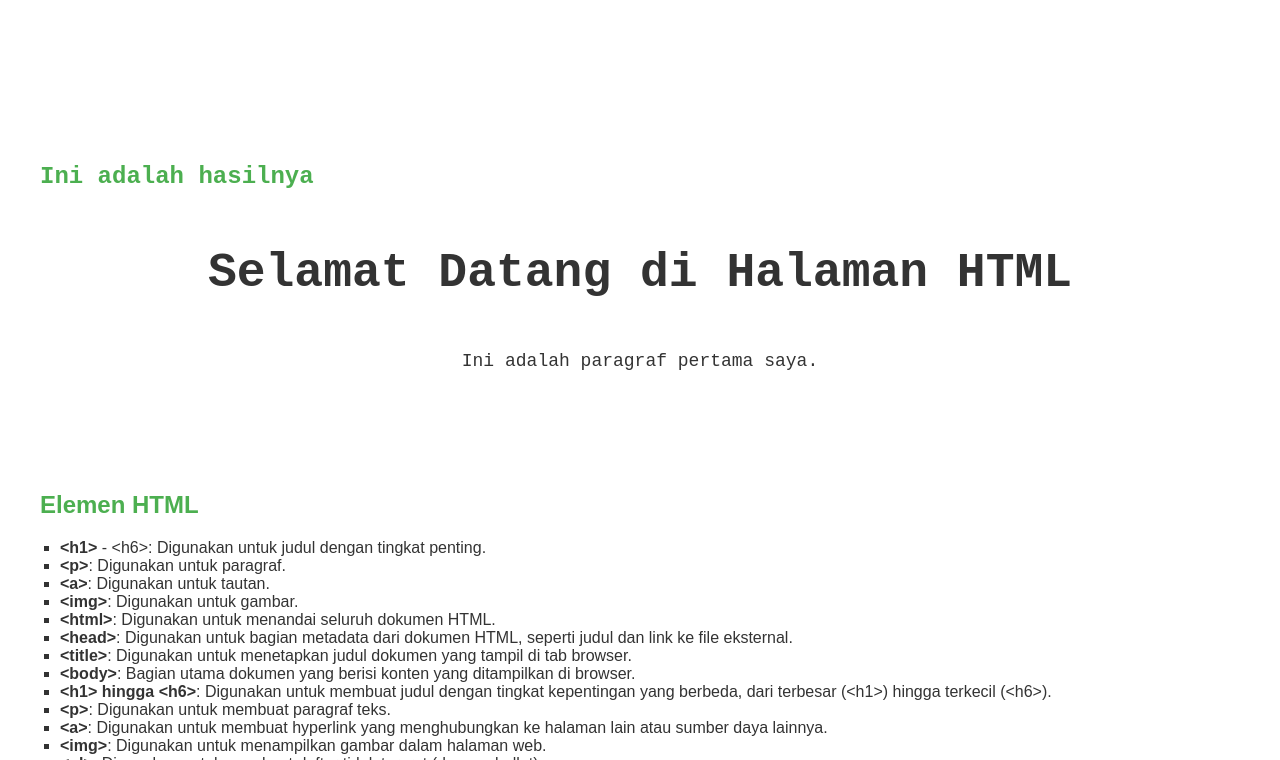
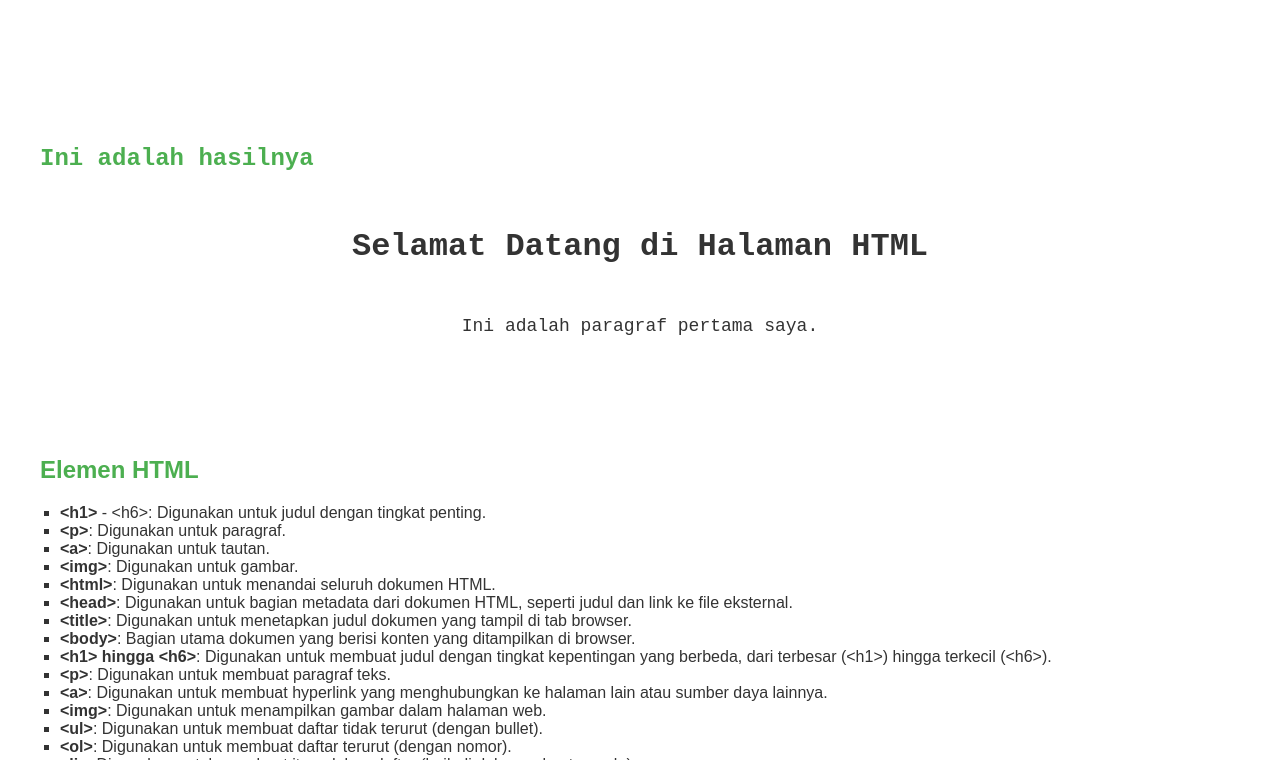
Before and after one commit to rhazqil/nibuka, a plain HTML site: page nada.html in a window 1280 px wide. Shown: the part 894-1654 px from the top of the page. Drawn offline with Linux system fonts and the light colour scheme.

Commit message:
Update nada.css

```diff
--- a/nada.css
+++ b/nada.css
@@ -83,21 +83,21 @@ html {
     font-size: 16px; /* Ukuran font dasar untuk halaman */
 }
 h1 {
-    font-size: 3rem;  /* Ukuran font 1x dari ukuran font root */
+    font-size: 2rem;  /* Ukuran font 1x dari ukuran font root */
     text-align: center;  /* Menyelaraskan teks di tengah */
 }
 
 /* Untuk layar kecil (ponsel) */
 @media screen and (max-width: 600px) {
     h1 {
-        font-size: 1rem;  /* Ukuran font lebih kecil pada layar kecil */
+        font-size: 0.975rem;  /* Ukuran font lebih kecil pada layar kecil */
     }
 }
 
 /* Untuk layar besar (desktop) */
 @media screen and (min-width: 601px) {
     h1 {
-        font-size: 3rem;  /* Ukuran font lebih besar pada layar besar */
+        font-size: 2rem;  /* Ukuran font lebih besar pada layar besar */
     }
 }
 
```
